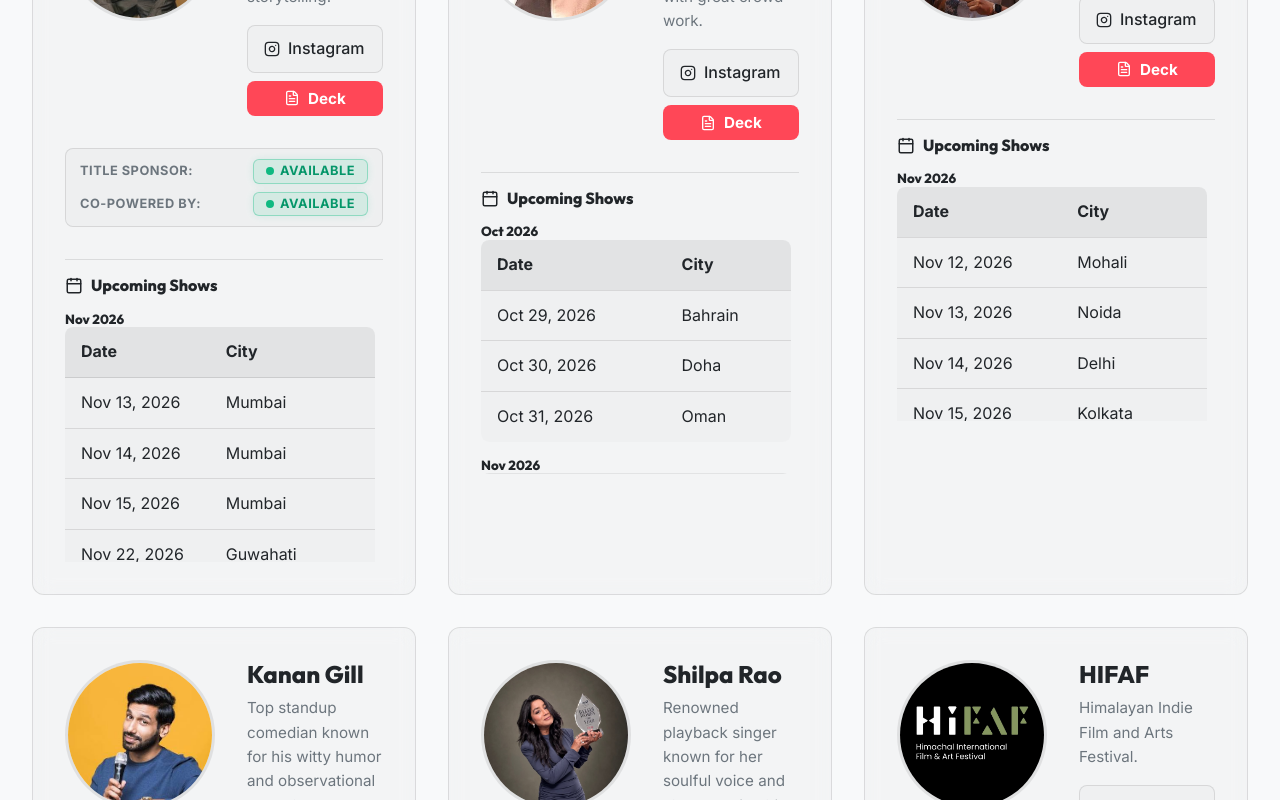
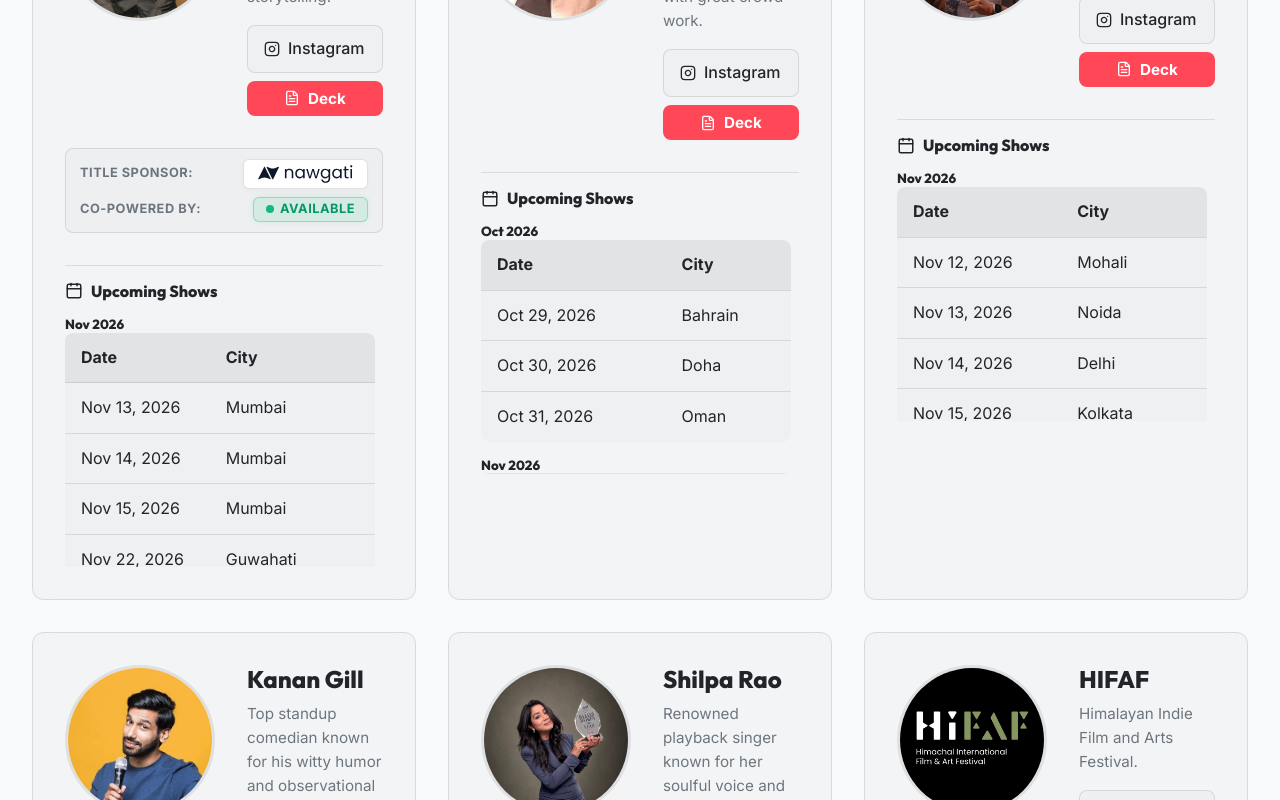
Before and after one commit to radheyyyyy/Oriole-Entertainment, a React (Vite) app: page / in a window 1280 px wide. Shown: the part 1466-2266 px from the top of the page. Built offline with nearby package versions, Linux system fonts and the light colour scheme.

Commit message:
bassi's title sponsor - nawgati

```diff
--- a/src/components/ArtistList.jsx
+++ b/src/components/ArtistList.jsx
@@ -252,7 +252,11 @@ const ArtistList = () => {
         ],
         instagram: "https://www.instagram.com/be_a_bassi/",
         sponsorship: {
-          titleSponsor: { status: 'available', label: 'AVAILABLE' },
+          titleSponsor: {
+            status: 'sponsored',
+            sponsorName: 'NAWGATI',
+            logo: '/images/brands/nawgati_dark.svg'
+          },
           coPoweredBy: { status: 'available', label: 'AVAILABLE' }
         }
       },
--- a/src/components/UpcomingTours.jsx
+++ b/src/components/UpcomingTours.jsx
@@ -250,7 +250,11 @@ const rawArtistsData = [
     ],
     instagram: "https://www.instagram.com/be_a_bassi/",
     sponsorship: {
-      titleSponsor: { status: 'available', label: 'AVAILABLE' },
+      titleSponsor: {
+        status: 'sponsored',
+        sponsorName: 'NAWGATI',
+        logo: '/images/brands/nawgati_dark.svg'
+      },
       coPoweredBy: { status: 'available', label: 'AVAILABLE' }
     }
   },
```
